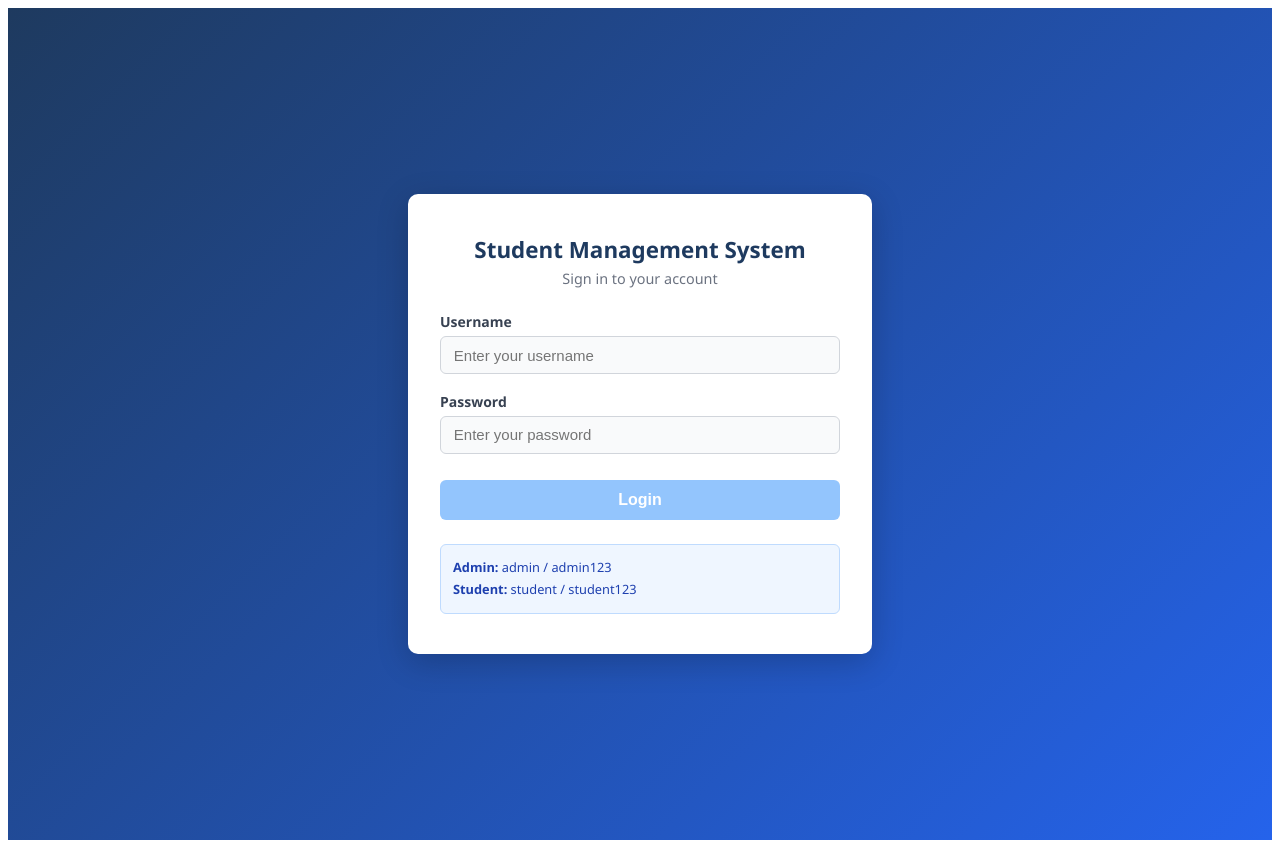
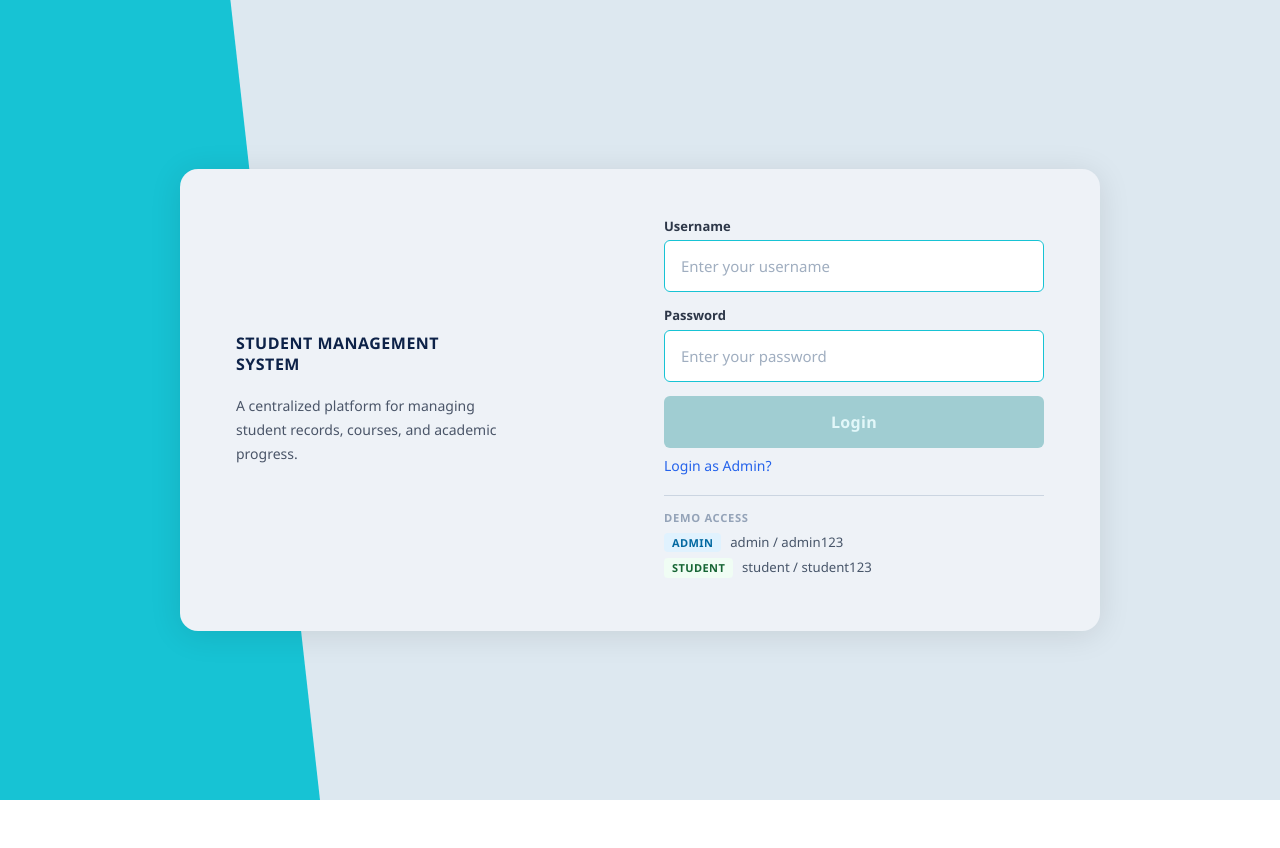
Before and after one commit to RajHarsh03/Student-Management-System-Angular, an Angular app in the folder student-management-system/: page /login in a window 1280 px wide. After the commit the page ends 800 px from the top, so only its background shows below. Built offline with nearby package versions, Linux system fonts and the light colour scheme.

Commit message:
style(auth): complete login page styling

```diff
--- a/student-management-system/src/app/auth/login/login.css
+++ b/student-management-system/src/app/auth/login/login.css
@@ -1,125 +1,377 @@
-.login-wrapper {
-  min-height: 100vh;
+:host {
+  display: block;
+  min-height: 100dvh;
+}
+
+/* ── Page background ──────────────────────────────────────── */
+
+.page {
+  position: relative;
+  min-height: 100dvh;
+  background: #dde8f0;
   display: flex;
   align-items: center;
   justify-content: center;
-  background: linear-gradient(135deg, #1e3a5f, #2563eb);
-  padding: 1rem;
-  font-family: 'Segoe UI', Roboto, Arial, sans-serif;
+  padding: 2rem 1.5rem;
+  overflow-x: hidden;
 }
 
-.login-card {
-  background: #ffffff;
-  border-radius: 10px;
-  padding: 2.5rem 2rem;
-  width: 100%;
-  max-width: 400px;
-  box-shadow: 0 8px 32px rgba(0, 0, 0, 0.2);
+/* ── Cyan geometric accent ────────────────────────────────── */
+
+.cyan-accent {
+  position: fixed;
+  top: 0;
+  left: 0;
+  width: 320px;
+  height: 100dvh;
+  background: #17c3d4;
+  clip-path: polygon(0 0, 72% 0, 100% 100%, 0 100%);
+  z-index: 0;
 }
 
-.login-title {
-  font-size: 1.4rem;
-  font-weight: 700;
-  color: #1e3a5f;
-  margin: 0 0 0.25rem;
-  text-align: center;
+/* ── Main inner panel ─────────────────────────────────────── */
+
+.main-panel {
+  position: relative;
+  z-index: 1;
+  background: #eef2f7;
+  border-radius: 18px;
+  width: 100%;
+  max-width: 920px;
+  min-height: 460px;
+  display: flex;
+  align-items: center;
+  padding: 3rem 3.5rem;
+  gap: 3rem;
+  box-shadow: 0 4px 32px rgba(0, 0, 0, 0.10);
 }
 
-.login-subtitle {
-  font-size: 0.9rem;
-  color: #6b7280;
-  text-align: center;
-  margin: 0 0 1.5rem;
+/* ── Brand section ────────────────────────────────────────── */
+
+.brand-section {
+  flex: 1;
+  min-width: 0;
+  display: flex;
+  flex-direction: column;
+  gap: 1.25rem;
 }
 
-.error-banner {
-  background: #fee2e2;
-  border: 1px solid #fca5a5;
-  color: #dc2626;
-  padding: 0.6rem 0.9rem;
-  border-radius: 6px;
-  font-size: 0.875rem;
-  margin-bottom: 1rem;
+.brand-block {
+  display: flex;
+  align-items: center;
+  gap: 1rem;
 }
 
-.form-group {
-  margin-bottom: 1.1rem;
+.brand-text {
+  display: flex;
+  flex-direction: column;
+  gap: 0.1rem;
+}
+
+.brand-title {
+  font-size: 1rem;
+  font-weight: 800;
+  color: #0d2248;
+  letter-spacing: 0.5px;
+  line-height: 1.2;
+}
+
+.brand-subtitle {
+  font-size: 1rem;
+  font-weight: 800;
+  color: #0d2248;
+  letter-spacing: 0.5px;
+  line-height: 1.2;
+}
+
+.brand-tagline {
+  font-size: 0.875rem;
+  color: #4a5568;
+  line-height: 1.7;
+  max-width: 280px;
+}
+
+/* ── Form section ─────────────────────────────────────────── */
+
+.form-section {
+  flex: 1;
+  min-width: 0;
+  max-width: 380px;
   display: flex;
   flex-direction: column;
 }
 
-.form-group label {
+/* ── Error banner ─────────────────────────────────────────── */
+
+.error-banner {
+  background: #fef2f2;
+  border: 1px solid #fecaca;
+  color: #b91c1c;
   font-size: 0.875rem;
-  font-weight: 600;
-  color: #374151;
-  margin-bottom: 0.3rem;
+  padding: 0.6rem 0.875rem;
+  border-radius: 6px;
+  margin-bottom: 1rem;
+  line-height: 1.4;
 }
 
-.form-group input {
-  padding: 0.6rem 0.8rem;
+/* ── Fields ───────────────────────────────────────────────── */
+
+.field {
+  margin-bottom: 0.875rem;
+}
+
+.field label {
+  display: block;
+  font-size: 0.8125rem;
+  font-weight: 600;
+  color: #2d3748;
+  margin-bottom: 0.35rem;
+}
+
+.field input {
+  display: block;
+  width: 100%;
+  height: 52px;
+  padding: 0 1rem;
   font-size: 0.9375rem;
-  border: 1.5px solid #d1d5db;
+  font-family: inherit;
+  color: #1a202c;
+  background: #ffffff;
+  border: 1.5px solid #17c3d4;
   border-radius: 6px;
   outline: none;
-  transition: border-color 0.2s;
-  background: #f9fafb;
+  transition: border-color 150ms, box-shadow 150ms;
 }
 
-.form-group input:focus {
-  border-color: #2563eb;
-  background: #fff;
+.field input::placeholder {
+  color: #a0aec0;
 }
 
-.form-group input.invalid {
-  border-color: #dc2626;
+.field input:-webkit-autofill,
+.field input:-webkit-autofill:hover,
+.field input:-webkit-autofill:focus {
+  -webkit-box-shadow: 0 0 0 1000px #ffffff inset;
+  -webkit-text-fill-color: #1a202c;
 }
 
-.error-text {
+.field input:hover:not(:focus):not(.input-error) {
+  border-color: #0ea5b5;
+}
+
+.field input:focus {
+  border-color: #17c3d4;
+  box-shadow: 0 0 0 3px rgba(23, 195, 212, 0.18);
+}
+
+.field input.input-error {
+  border-color: #ef4444;
+  background: #fff8f8;
+}
+
+.field input.input-error:focus {
+  box-shadow: 0 0 0 3px rgba(239, 68, 68, 0.12);
+}
+
+.field-error {
+  display: block;
   font-size: 0.8rem;
   color: #dc2626;
   margin-top: 0.25rem;
+  min-height: 1.1rem;
+  line-height: 1.4;
 }
 
+/* ── Login button ─────────────────────────────────────────── */
+
 .btn-login {
+  display: block;
   width: 100%;
-  padding: 0.7rem;
+  height: 52px;
   font-size: 1rem;
+  font-family: inherit;
   font-weight: 600;
-  color: #fff;
-  background: #2563eb;
+  color: #ffffff;
+  background: #17c3d4;
   border: none;
   border-radius: 6px;
   cursor: pointer;
-  margin-top: 0.5rem;
-  transition: background 0.2s;
+  margin-top: 0.375rem;
+  letter-spacing: 0.3px;
+  transition: background 150ms, box-shadow 150ms, transform 100ms;
 }
 
 .btn-login:hover:not(:disabled) {
-  background: #1d4ed8;
+  background: #0ea5b5;
+  box-shadow: 0 3px 10px rgba(23, 195, 212, 0.35);
+}
+
+.btn-login:active:not(:disabled) {
+  background: #0c8fa0;
+  transform: translateY(1px);
+  box-shadow: none;
+}
+
+.btn-login:focus-visible {
+  outline: 2.5px solid #17c3d4;
+  outline-offset: 3px;
 }
 
 .btn-login:disabled {
-  background: #93c5fd;
+  background: #a0cdd2;
+  color: #e2f7f9;
   cursor: not-allowed;
 }
 
-.demo-hint {
-  margin-top: 1.5rem;
-  padding: 0.75rem;
-  background: #eff6ff;
-  border: 1px solid #bfdbfe;
-  border-radius: 6px;
-  font-size: 0.8rem;
-  color: #1e40af;
-  line-height: 1.7;
+/* ── Admin login toggle ───────────────────────────────────── */
+
+.admin-login-toggle {
+  background: none;
+  border: none;
+  cursor: pointer;
+  font-family: inherit;
+  font-size: 0.875rem;
+  font-weight: 500;
+  color: #2563eb;
+  padding: 0.5rem 0;
+  text-align: left;
+  transition: color 150ms;
 }
 
-.demo-hint p {
-  margin: 0;
+.admin-login-toggle:hover {
+  color: #1d4ed8;
+  text-decoration: underline;
 }
 
-@media (max-width: 480px) {
-  .login-card {
-    padding: 1.75rem 1.25rem;
+.admin-login-toggle:focus-visible {
+  outline: 2px solid #2563eb;
+  outline-offset: 2px;
+  border-radius: 3px;
+}
+
+/* ── Demo access ──────────────────────────────────────────── */
+
+.demo-access {
+  margin-top: 0.75rem;
+  padding-top: 0.875rem;
+  border-top: 1px solid #cbd5e1;
+}
+
+.demo-label {
+  font-size: 0.7rem;
+  font-weight: 700;
+  color: #94a3b8;
+  text-transform: uppercase;
+  letter-spacing: 0.7px;
+  margin-bottom: 0.5rem;
+}
+
+.demo-row {
+  display: flex;
+  align-items: center;
+  gap: 0.55rem;
+  margin-bottom: 0.35rem;
+  flex-wrap: wrap;
+}
+
+.demo-badge {
+  flex-shrink: 0;
+  font-size: 0.6875rem;
+  font-weight: 700;
+  text-transform: uppercase;
+  letter-spacing: 0.4px;
+  padding: 0.15rem 0.5rem;
+  border-radius: 4px;
+  min-width: 54px;
+  text-align: center;
+}
+
+.demo-badge.admin {
+  background: #e0f2fe;
+  color: #0369a1;
+}
+
+.demo-badge.student {
+  background: #f0fdf4;
+  color: #166534;
+}
+
+.demo-creds {
+  font-size: 0.825rem;
+  color: #475569;
+  line-height: 1.5;
+}
+
+/* ── Reduced motion ───────────────────────────────────────── */
+
+@media (prefers-reduced-motion: reduce) {
+  *, *::before, *::after {
+    transition: none !important;
+    animation: none !important;
   }
 }
+
+/* ── Tablet (≤ 900px) ─────────────────────────────────────── */
+
+@media (max-width: 900px) {
+  .cyan-accent {
+    width: 220px;
+  }
+
+  .main-panel {
+    padding: 2.5rem 2rem;
+    gap: 2rem;
+  }
+
+  .brand-tagline {
+    display: none;
+  }
+}
+
+/* ── Hide brand, single column below 700px ────────────────── */
+
+@media (max-width: 700px) {
+  .cyan-accent {
+    display: none;
+  }
+
+  .page {
+    background: #dde8f0;
+    align-items: flex-start;
+    padding: 1.5rem 1.25rem;
+  }
+
+  .main-panel {
+    flex-direction: column;
+    align-items: flex-start;
+    min-height: unset;
+    padding: 2rem 1.5rem;
+    gap: 1.5rem;
+    border-radius: 12px;
+  }
+
+  .brand-section {
+    width: 100%;
+  }
+
+  .form-section {
+    max-width: 100%;
+    width: 100%;
+  }
+}
+
+/* ── Mobile (≤ 480px) ─────────────────────────────────────── */
+
+@media (max-width: 480px) {
+  .page {
+    padding: 1.25rem;
+  }
+
+  .main-panel {
+    padding: 1.5rem 1.25rem;
+    border-radius: 10px;
+  }
+
+  .brand-section {
+    display: none;
+  }
+}
--- a/student-management-system/src/app/auth/login/login.html
+++ b/student-management-system/src/app/auth/login/login.html
@@ -1,8 +1,24 @@
-<div class="login-wrapper">
-  <div class="login-card">
+<div class="page">
 
-    <h2 class="login-title">Student Management System</h2>
-    <p class="login-subtitle">Sign in to your account</p>
+  <!-- Cyan geometric accent on the left edge -->
+  <div class="cyan-accent"></div>
+
+  <!-- Large inner panel sitting over the accent -->
+  <div class="main-panel">
+
+    <!-- Left branding section -->
+    <div class="brand-section">
+      <div class="brand-block">
+        <div class="brand-text">
+          <p class="brand-title">STUDENT MANAGEMENT</p>
+          <p class="brand-subtitle">SYSTEM</p>
+        </div>
+      </div>
+      <p class="brand-tagline">A centralized platform for managing student records, courses, and academic progress.</p>
+    </div>
+
+    <!-- Right form section -->
+    <div class="form-section">
 
       <div class="error-banner" *ngIf="errorMessage">
         {{ errorMessage }}
@@ -10,32 +26,32 @@
 
       <form [formGroup]="loginForm" (ngSubmit)="onSubmit()" novalidate>
 
-      <div class="form-group">
+        <div class="field">
           <label for="username">Username</label>
           <input
             id="username"
             type="text"
             formControlName="username"
             placeholder="Enter your username"
-          [class.invalid]="username.invalid && username.touched"
+            [class.input-error]="username.invalid && username.touched"
           />
-        <span class="error-text" *ngIf="username.invalid && username.touched">
+          <span class="field-error" *ngIf="username.invalid && username.touched">
             Username is required.
           </span>
         </div>
 
-      <div class="form-group">
+        <div class="field">
           <label for="password">Password</label>
           <input
             id="password"
             type="password"
             formControlName="password"
             placeholder="Enter your password"
-          [class.invalid]="password.invalid && password.touched"
+            [class.input-error]="password.invalid && password.touched"
           />
-        <span class="error-text" *ngIf="password.invalid && password.touched">
+          <span class="field-error" *ngIf="password.invalid && password.touched">
             <span *ngIf="password.hasError('required')">Password is required.</span>
-          <span *ngIf="password.hasError('minlength')">Password must be at least 6 characters.</span>
+            <span *ngIf="password.hasError('minlength')">Minimum 6 characters required.</span>
           </span>
         </div>
 
@@ -45,10 +61,22 @@
 
       </form>
 
-    <div class="demo-hint">
-      <p><strong>Admin:</strong> admin / admin123</p>
-      <p><strong>Student:</strong> student / student123</p>
+      <button type="button" class="admin-login-toggle">
+        Login as Admin?
+      </button>
+
+      <div class="demo-access">
+        <p class="demo-label">Demo access</p>
+        <div class="demo-row">
+          <span class="demo-badge admin">Admin</span>
+          <span class="demo-creds">admin / admin123</span>
+        </div>
+        <div class="demo-row">
+          <span class="demo-badge student">Student</span>
+          <span class="demo-creds">student / student123</span>
+        </div>
       </div>
 
     </div>
   </div>
+</div>
--- a/student-management-system/src/styles.css
+++ b/student-management-system/src/styles.css
@@ -1 +1,10 @@
-/* You can add global styles to this file, and also import other style files */
+*, *::before, *::after {
+  box-sizing: border-box;
+  margin: 0;
+  padding: 0;
+}
+
+html, body {
+  height: 100%;
+  font-family: 'Segoe UI', system-ui, -apple-system, sans-serif;
+}
```
Lines whose indentation alone changed are shown as unchanged.
